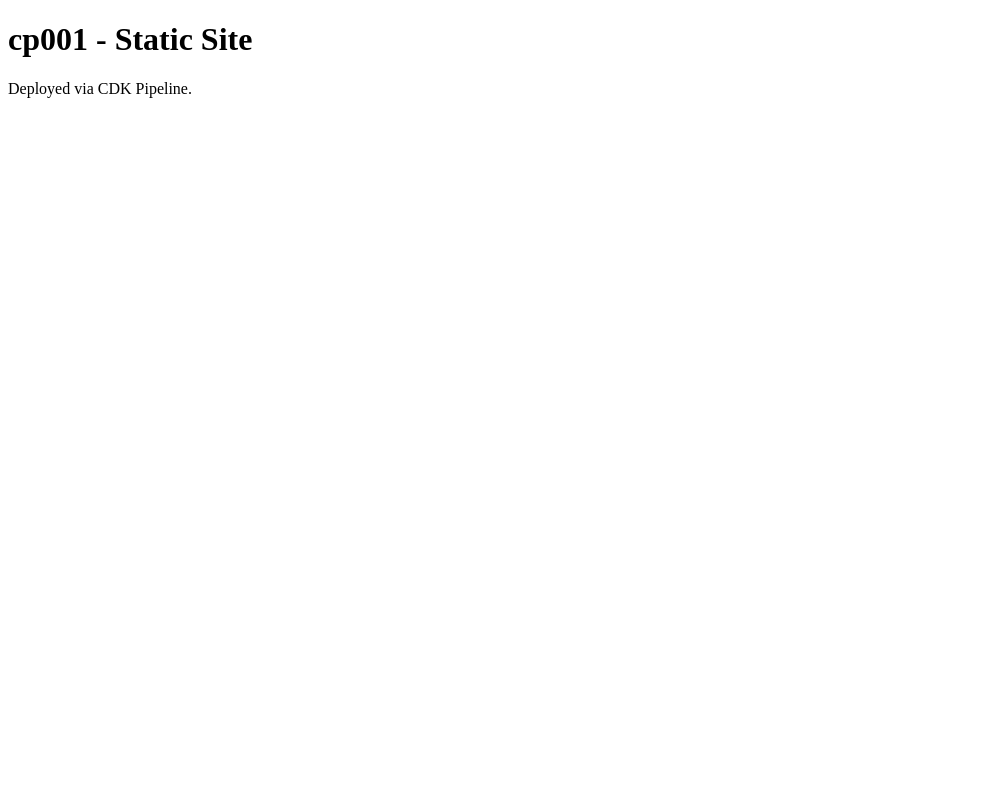
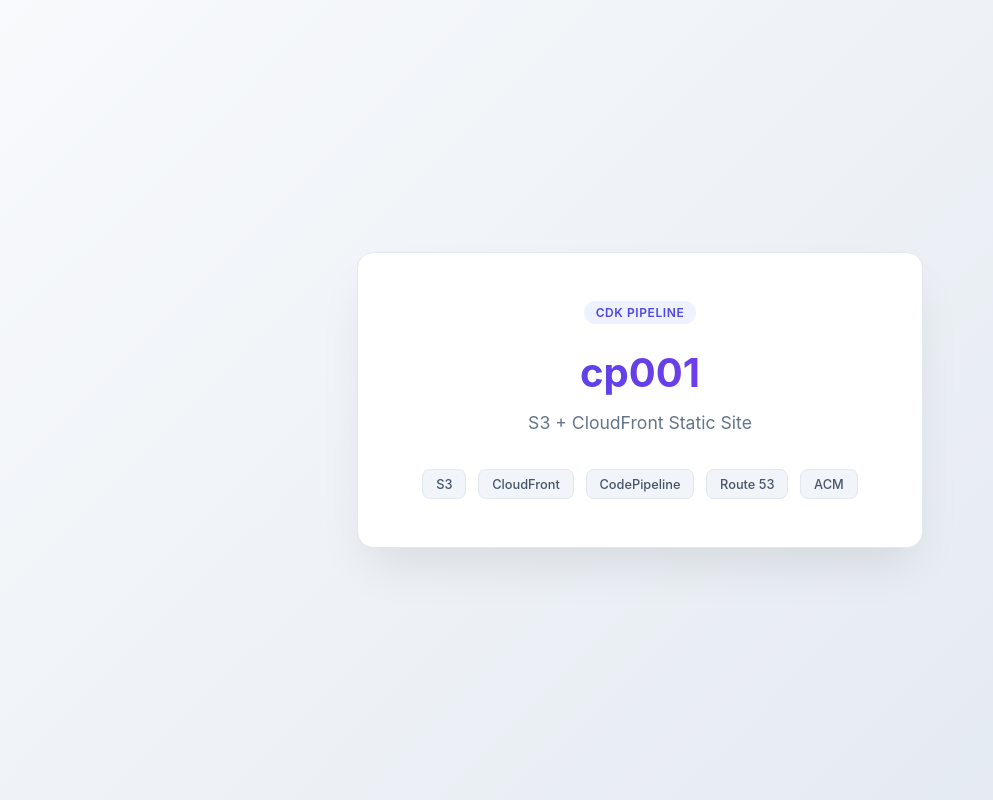
Before and after one commit to m-kotaro/cdk-pipeline-001, a plain HTML site: page index.html in a window 1280 px wide. Shown: the whole page, without its empty margins (0-993 px from the left). Drawn offline with Linux system fonts and the light colour scheme.

Commit message:
fix domain

```diff
--- a/cdk/lib/config.ts
+++ b/cdk/lib/config.ts
@@ -3,7 +3,7 @@
   region: "ap-northeast-1",
   repository: "m-kotaro/cdk-pipeline-001",
   branch: "main",
-  domainName: "example.com", // TODO: replace with your domain
+  domainName: "m-kotaro.net", // TODO: replace with your domain
   stages: {
     dev: "dev",
     prd: "prd",
--- a/index.html
+++ b/index.html
@@ -4,9 +4,108 @@
   <meta charset="UTF-8">
   <meta name="viewport" content="width=device-width, initial-scale=1.0">
   <title>cp001</title>
+  <style>
+    * { margin: 0; padding: 0; box-sizing: border-box; }
+    body {
+      font-family: -apple-system, BlinkMacSystemFont, 'Segoe UI', Roboto, sans-serif;
+      min-height: 100vh;
+      display: flex;
+      align-items: center;
+      justify-content: center;
+      background: linear-gradient(135deg, #f8fafc 0%, #e2e8f0 100%);
+      color: #1e293b;
+    }
+    .card {
+      text-align: center;
+      padding: 3rem 4rem;
+      border-radius: 1rem;
+      background: #ffffff;
+      border: 1px solid #e2e8f0;
+      box-shadow: 0 25px 50px -12px rgba(0, 0, 0, 0.1);
+    }
+    .badge {
+      display: inline-block;
+      padding: 0.25rem 0.75rem;
+      border-radius: 9999px;
+      background: #eef2ff;
+      color: #4f46e5;
+      font-size: 0.75rem;
+      font-weight: 600;
+      letter-spacing: 0.05em;
+      text-transform: uppercase;
+      margin-bottom: 1.5rem;
+    }
+    h1 {
+      font-size: 2.5rem;
+      font-weight: 700;
+      margin-bottom: 0.75rem;
+      background: linear-gradient(to right, #4f46e5, #7c3aed);
+      -webkit-background-clip: text;
+      -webkit-text-fill-color: transparent;
+    }
+    p {
+      color: #64748b;
+      font-size: 1.1rem;
+      line-height: 1.6;
+    }
+    .stack {
+      margin-top: 2rem;
+      display: flex;
+      gap: 0.75rem;
+      justify-content: center;
+      flex-wrap: wrap;
+    }
+    .stack span {
+      padding: 0.4rem 0.8rem;
+      border-radius: 0.5rem;
+      font-size: 0.8rem;
+      font-weight: 500;
+      background: #f1f5f9;
+      border: 1px solid #e2e8f0;
+      color: #475569;
+    }
+
+    @media (prefers-color-scheme: dark) {
+      body {
+        background: linear-gradient(135deg, #0f172a 0%, #1e293b 100%);
+        color: #f8fafc;
+      }
+      .card {
+        background: rgba(255, 255, 255, 0.05);
+        backdrop-filter: blur(10px);
+        border: 1px solid rgba(255, 255, 255, 0.1);
+        box-shadow: 0 25px 50px -12px rgba(0, 0, 0, 0.5);
+      }
+      .badge {
+        background: rgba(99, 102, 241, 0.2);
+        color: #a5b4fc;
+      }
+      h1 {
+        background: linear-gradient(to right, #818cf8, #c084fc);
+        -webkit-background-clip: text;
+        -webkit-text-fill-color: transparent;
+      }
+      p { color: #94a3b8; }
+      .stack span {
+        background: rgba(255, 255, 255, 0.08);
+        border: 1px solid rgba(255, 255, 255, 0.1);
+        color: #cbd5e1;
+      }
+    }
+  </style>
 </head>
 <body>
-  <h1>cp001 - Static Site</h1>
-  <p>Deployed via CDK Pipeline.</p>
+  <div class="card">
+    <div class="badge">CDK Pipeline</div>
+    <h1>cp001</h1>
+    <p>S3 + CloudFront Static Site</p>
+    <div class="stack">
+      <span>S3</span>
+      <span>CloudFront</span>
+      <span>CodePipeline</span>
+      <span>Route 53</span>
+      <span>ACM</span>
+    </div>
+  </div>
 </body>
 </html>
```
Also changed, not shown: 1 other file.
